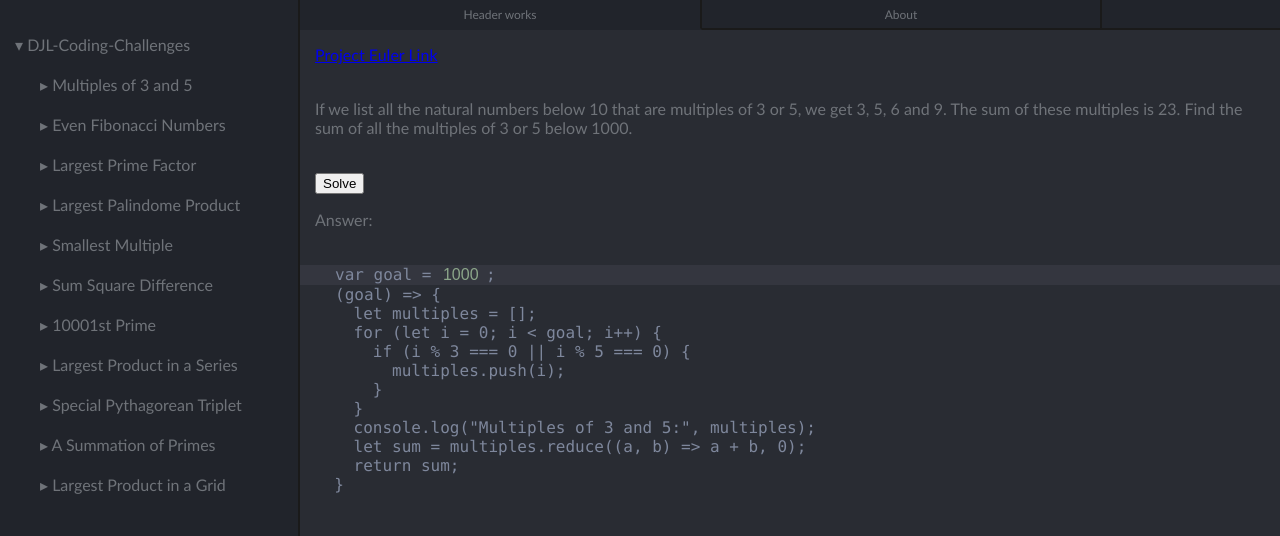
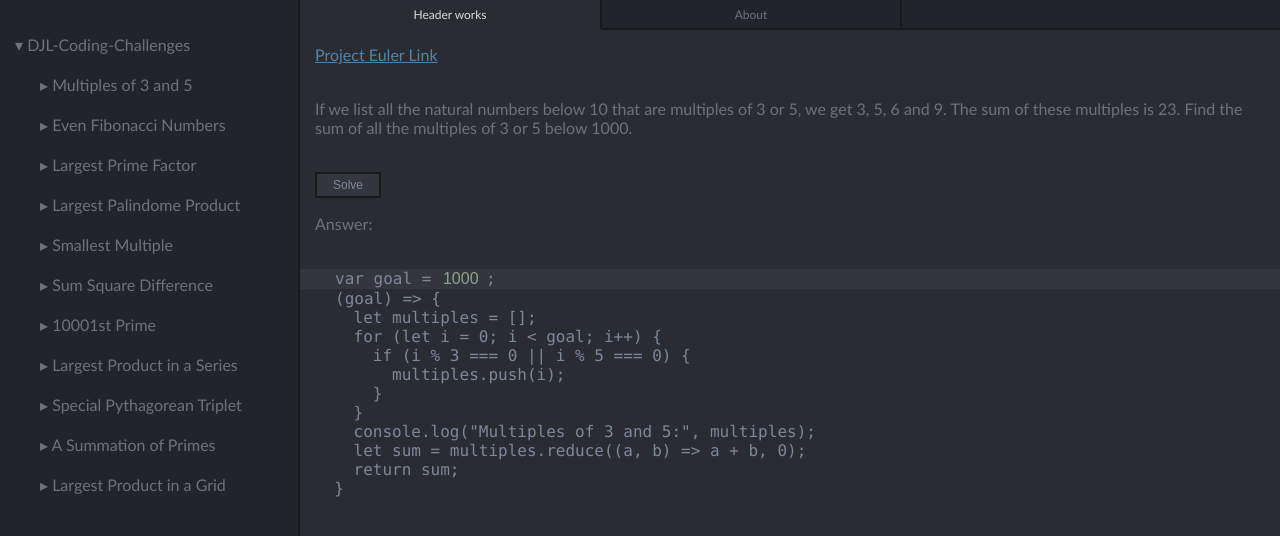
Before and after one commit to DLopez6877/euler, a React (Create React App) app: page / in a window 1280 px wide. Shown: the top 536 px of the page. Built offline with nearby package versions, Linux system fonts and the light colour scheme.

Commit message:
style solve button

```diff
--- a/src/components/header/Header.css
+++ b/src/components/header/Header.css
@@ -11,10 +11,12 @@
     align-items: center;
     border-right: 2px solid #1a1a1a;
     height: 100%;
-    max-width: 400px;
+    max-width: 300px;
 }
 
 .active {
-    border-bottom: 2px solid #21242b;
+    border-bottom: 2px solid #292c33;
     box-sizing: content-box;
+    background-color: #292c33;
+    color: #ddd;
 }
--- a/src/components/problem/Problem.css
+++ b/src/components/problem/Problem.css
@@ -1,3 +1,7 @@
+.wrapper a, .wrapper a:link, .wrapper a:visited {
+    color: #4e86b2;
+}
+
 pre {
     padding: 20px 0;
     /* background-color: #21242b; */
@@ -15,7 +19,33 @@ pre {
 pre p {
     margin: 0 0 0 20px;
     display: inline-block;
+}
+
+button {
+    cursor: pointer;
     background-color: #34363f;
+    color: #7e879c;
+    padding: 4px 16px;
+    font-size: 12px;
+    border: 2px solid #1a1a1a;
+}
+
+button:hover {
+    color: #ddd;
+    background-color: transparent;
+}
+
+button:active {
+    cursor: pointer;
+    background-color: #34363f;
+    color: #7e879c;
+    padding: 4px 16px;
+    font-size: 12px;
+    border: 2px solid #1a1a1a;
+}
+
+button:focus {
+    outline: none;
 }
 
 .code {
```
